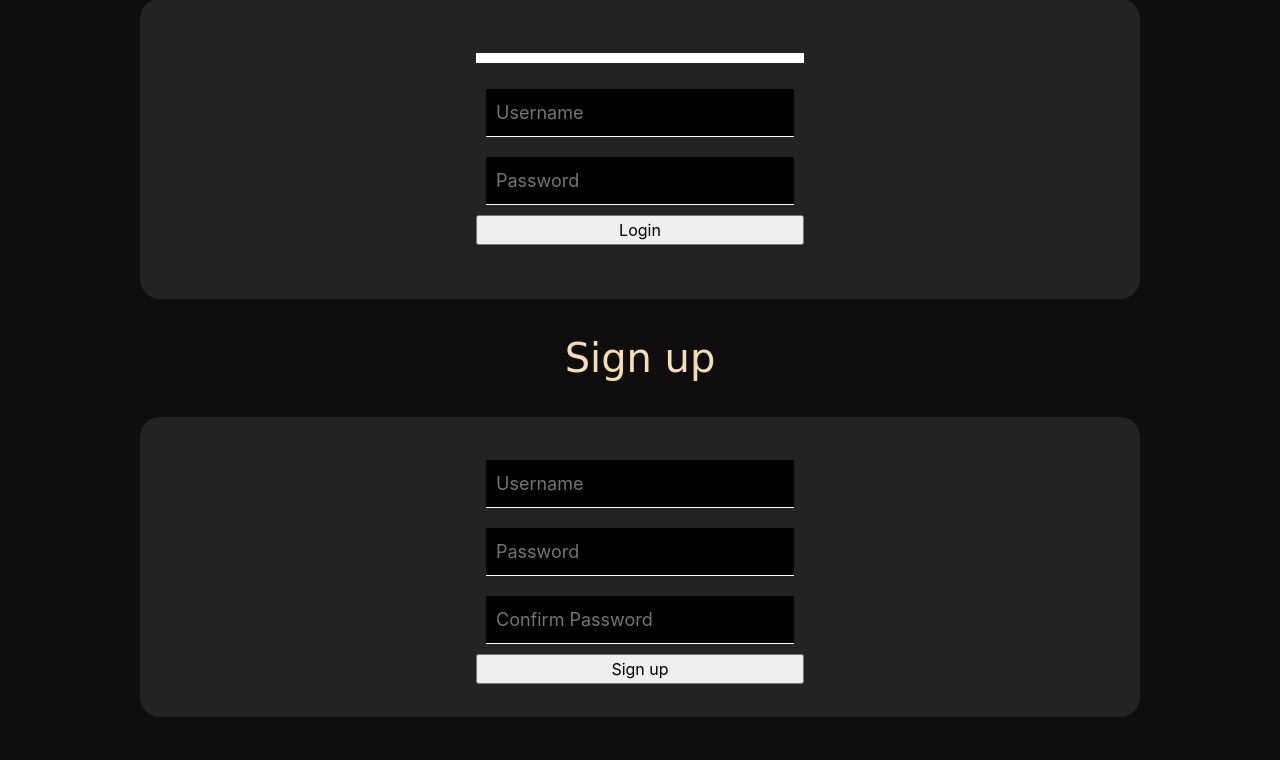
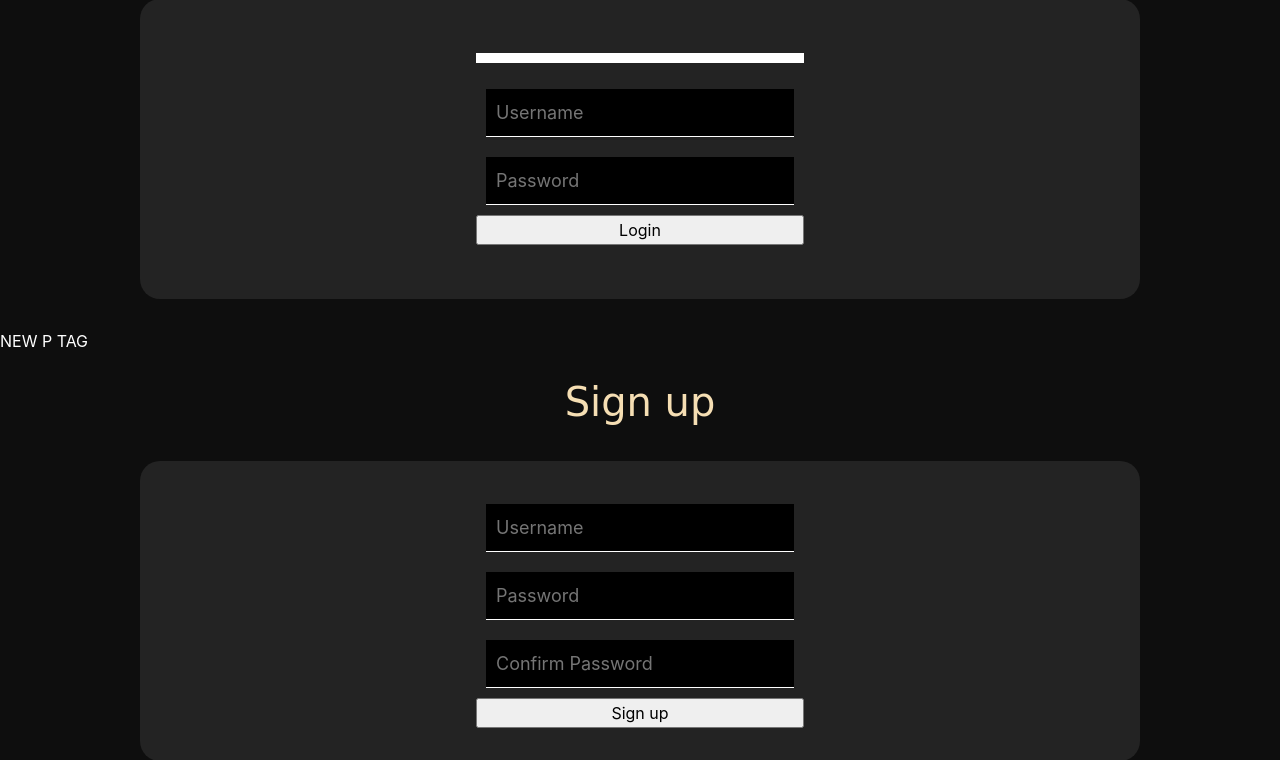
Before and after one commit to SuperXavier42/Page-Tracker, a Flask app: page /login in a window 1280 px wide. Shown: the part 157-917 px from the top of the page. Before the commit the page ends 874 px from the top, so only its background shows below. Run offline with Flask 3, Linux system fonts and the light colour scheme.

Commit message:
new p tag

```diff
--- a/templates/login.html
+++ b/templates/login.html
@@ -19,7 +19,7 @@
             <input type="submit" class="form-button" value="Login">
         </form>
     </div>
-
+    <p>NEW P TAG</p>
     <h1>Sign up</h1>
     <div class="container">
         <form method="POST" action="{{url_for('auth.signup')}}">
```
